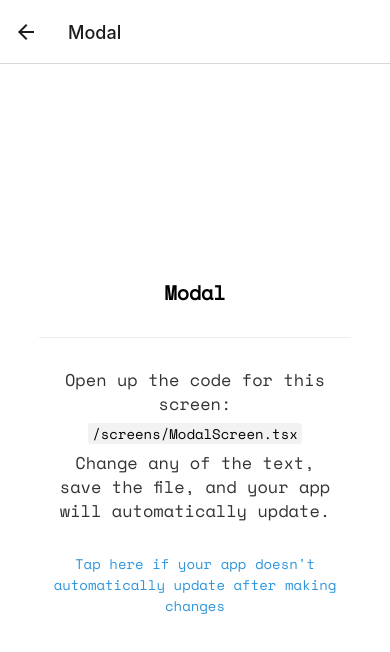
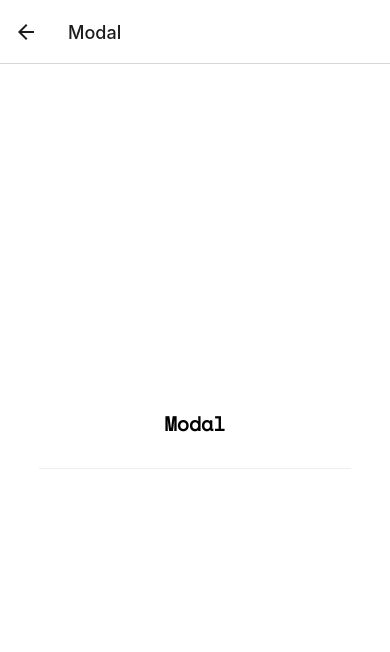
Before and after one commit to Nouran96/ECommerce_React_Native, a React Native app: screen /Modal in a window 390 px wide. Shown: the top 652 px of the page. Built offline with nearby package versions, Linux system fonts and the light colour scheme; what expo-linking would draw is missing.

Commit message:
Finish products list UI

```diff
--- a/app.json
+++ b/app.json
@@ -4,31 +4,29 @@
     "slug": "ECommerceReactNative",
     "version": "1.0.0",
     "orientation": "portrait",
-    "icon": "./assets/images/icon.png",
+    "icon": "./assets/images/logo.png",
     "scheme": "myapp",
     "userInterfaceStyle": "automatic",
     "splash": {
-      "image": "./assets/images/splash.png",
+      "image": "./assets/images/logo.png",
       "resizeMode": "contain",
       "backgroundColor": "#ffffff"
     },
     "updates": {
       "fallbackToCacheTimeout": 0
     },
-    "assetBundlePatterns": [
-      "**/*"
-    ],
+    "assetBundlePatterns": ["**/*"],
     "ios": {
       "supportsTablet": true
     },
     "android": {
       "adaptiveIcon": {
-        "foregroundImage": "./assets/images/adaptive-icon.png",
+        "foregroundImage": "./assets/images/logo.png",
         "backgroundColor": "#ffffff"
       }
     },
     "web": {
-      "favicon": "./assets/images/favicon.png"
+      "favicon": "./assets/images/logo.png"
     }
   }
 }
--- a/components/EditScreenInfo.tsx
+++ /dev/null
@@ -1,79 +0,0 @@
-import * as WebBrowser from 'expo-web-browser';
-import { StyleSheet, TouchableOpacity } from 'react-native';
-
-import Colors from '../constants/Colors';
-import { MonoText } from './StyledText';
-import { Text, View } from './Themed';
-
-export default function EditScreenInfo({ path }: { path: string }) {
-  return (
-    <View>
-      <View style={styles.getStartedContainer}>
-        <Text
-          style={styles.getStartedText}
-          lightColor="rgba(0,0,0,0.8)"
-          darkColor="rgba(255,255,255,0.8)">
-          Open up the code for this screen:
-        </Text>
-
-        <View
-          style={[styles.codeHighlightContainer, styles.homeScreenFilename]}
-          darkColor="rgba(255,255,255,0.05)"
-          lightColor="rgba(0,0,0,0.05)">
-          <MonoText>{path}</MonoText>
-        </View>
-
-        <Text
-          style={styles.getStartedText}
-          lightColor="rgba(0,0,0,0.8)"
-          darkColor="rgba(255,255,255,0.8)">
-          Change any of the text, save the file, and your app will automatically update.
-        </Text>
-      </View>
-
-      <View style={styles.helpContainer}>
-        <TouchableOpacity onPress={handleHelpPress} style={styles.helpLink}>
-          <Text style={styles.helpLinkText} lightColor={Colors.light.tint}>
-            Tap here if your app doesn't automatically update after making changes
-          </Text>
-        </TouchableOpacity>
-      </View>
-    </View>
-  );
-}
-
-function handleHelpPress() {
-  WebBrowser.openBrowserAsync(
-    'https://docs.expo.io/get-started/create-a-new-app/#opening-the-app-on-your-phonetablet'
-  );
-}
-
-const styles = StyleSheet.create({
-  getStartedContainer: {
-    alignItems: 'center',
-    marginHorizontal: 50,
-  },
-  homeScreenFilename: {
-    marginVertical: 7,
-  },
-  codeHighlightContainer: {
-    borderRadius: 3,
-    paddingHorizontal: 4,
-  },
-  getStartedText: {
-    fontSize: 17,
-    lineHeight: 24,
-    textAlign: 'center',
-  },
-  helpContainer: {
-    marginTop: 15,
-    marginHorizontal: 20,
-    alignItems: 'center',
-  },
-  helpLink: {
-    paddingVertical: 15,
-  },
-  helpLinkText: {
-    textAlign: 'center',
-  },
-});
--- a/components/Themed.tsx
+++ b/components/Themed.tsx
@@ -36,7 +36,13 @@ export function Text(props: TextProps) {
 
   return (
     <DefaultText
-      style={[{ color, fontFamily: "space-mono" }, style]}
+      style={[
+        {
+          color,
+          fontFamily: "space-mono",
+        },
+        style,
+      ]}
       {...otherProps}
     />
   );
--- a/constants/Colors.ts
+++ b/constants/Colors.ts
@@ -1,19 +1,19 @@
-const tintColorLight = '#2f95dc';
-const tintColorDark = '#fff';
+const tintColorLight = "#ee7e58";
+const tintColorDark = "#fff";
 
 export default {
   light: {
-    text: '#000',
-    background: '#fff',
+    text: "#000",
+    background: "#fff",
     tint: tintColorLight,
-    tabIconDefault: '#ccc',
+    tabIconDefault: "#ccc",
     tabIconSelected: tintColorLight,
   },
   dark: {
-    text: '#fff',
-    background: '#000',
+    text: "#fff",
+    background: "#000",
     tint: tintColorDark,
-    tabIconDefault: '#ccc',
+    tabIconDefault: "#ccc",
     tabIconSelected: tintColorDark,
   },
 };
--- a/screens/BagScreen.tsx
+++ b/screens/BagScreen.tsx
@@ -1,6 +1,5 @@
 import { StyleSheet } from "react-native";
 
-import EditScreenInfo from "../components/EditScreenInfo";
 import { Text, View } from "../components/Themed";
 
 export default function BagScreen() {
@@ -12,7 +11,6 @@ export default function BagScreen() {
         lightColor="#eee"
         darkColor="rgba(255,255,255,0.1)"
       />
-      <EditScreenInfo path="/screens/BagScreen.tsx" />
     </View>
   );
 }
--- a/screens/HomeScreen.tsx
+++ b/screens/HomeScreen.tsx
@@ -1,5 +1,5 @@
 import { useEffect, useState } from "react";
-import { StyleSheet, TouchableOpacity } from "react-native";
+import { StyleSheet, TouchableOpacity, Image } from "react-native";
 
 import { Text, View } from "../components/Themed";
 import { RootTabScreenProps, useAppDispatch } from "../types";
@@ -19,6 +19,13 @@ export default function HomeScreen({ navigation }: RootTabScreenProps<"Home">) {
   if (data.length > 0) {
     return (
       <View style={styles.container}>
+        <View style={styles.logoContainer}>
+          <Image
+            style={styles.tinyLogo}
+            source={require("../assets/images/logo.png")}
+          />
+          <Text style={{ fontWeight: "bold" }}>Beauty</Text>
+        </View>
         {data.map((cat, index) => (
           <TouchableOpacity
             key={index}
@@ -40,8 +47,16 @@ export default function HomeScreen({ navigation }: RootTabScreenProps<"Home">) {
 const styles = StyleSheet.create({
   container: {
     flex: 1,
+  },
+  logoContainer: {
+    marginTop: 30,
+    flexDirection: "row",
     alignItems: "center",
     justifyContent: "center",
+  },
+  tinyLogo: {
+    width: 50,
+    height: 100,
   },
   title: {
     fontSize: 20,
--- a/screens/ModalScreen.tsx
+++ b/screens/ModalScreen.tsx
@@ -1,18 +1,20 @@
-import { StatusBar } from 'expo-status-bar';
-import { Platform, StyleSheet } from 'react-native';
+import { StatusBar } from "expo-status-bar";
+import { Platform, StyleSheet } from "react-native";
 
-import EditScreenInfo from '../components/EditScreenInfo';
-import { Text, View } from '../components/Themed';
+import { Text, View } from "../components/Themed";
 
 export default function ModalScreen() {
   return (
     <View style={styles.container}>
       <Text style={styles.title}>Modal</Text>
-      <View style={styles.separator} lightColor="#eee" darkColor="rgba(255,255,255,0.1)" />
-      <EditScreenInfo path="/screens/ModalScreen.tsx" />
+      <View
+        style={styles.separator}
+        lightColor="#eee"
+        darkColor="rgba(255,255,255,0.1)"
+      />
 
       {/* Use a light status bar on iOS to account for the black space above the modal */}
-      <StatusBar style={Platform.OS === 'ios' ? 'light' : 'auto'} />
+      <StatusBar style={Platform.OS === "ios" ? "light" : "auto"} />
     </View>
   );
 }
@@ -20,16 +22,16 @@ export default function ModalScreen() {
 const styles = StyleSheet.create({
   container: {
     flex: 1,
-    alignItems: 'center',
-    justifyContent: 'center',
+    alignItems: "center",
+    justifyContent: "center",
   },
   title: {
     fontSize: 20,
-    fontWeight: 'bold',
+    fontWeight: "bold",
   },
   separator: {
     marginVertical: 30,
     height: 1,
-    width: '80%',
+    width: "80%",
   },
 });
--- a/screens/ProductsScreen.tsx
+++ b/screens/ProductsScreen.tsx
@@ -1,15 +1,19 @@
-import { ScrollView, StyleSheet, TouchableOpacity } from "react-native";
+import { ScrollView, StyleSheet, TouchableOpacity, Image } from "react-native";
 
 import { Text, View } from "../components/Themed";
 import { RootStackScreenProps, useAppDispatch, useAppSelector } from "../types";
 import mainCategories from "../mocks/categories.json";
 import { useEffect, useState } from "react";
 import { removeLastSubCat } from "../store/shared/sharedSlice";
+import useColorScheme from "../hooks/useColorScheme";
+import Colors from "../constants/Colors";
 
 export default function ProductsScreen({
   navigation,
   route,
 }: RootStackScreenProps<"Products">) {
+  const colorScheme = useColorScheme();
+
   const {
     shared: { subCats },
   } = useAppSelector((state) => state);
@@ -45,9 +49,31 @@ export default function ProductsScreen({
     <ScrollView>
       <View style={styles.container}>
         {products.map((pro, index) => (
-          <Text key={index} style={{ marginBottom: 10 }}>
-            {pro.name}
-          </Text>
+          <View style={styles.product} key={index}>
+            {pro.images && pro.images.length > 0 && (
+              <View>
+                <Image
+                  style={styles.productImage}
+                  source={{ uri: pro.images[0].url }}
+                />
+              </View>
+            )}
+
+            <View style={styles.productContent}>
+              <Text style={styles.title}>{pro.name}</Text>
+              <View style={styles.priceContainer}>
+                <Text
+                  style={{
+                    ...styles.currency,
+                    color: Colors[colorScheme].tint,
+                  }}
+                >
+                  $
+                </Text>
+                <Text style={styles.price}>{pro.price.value}</Text>
+              </View>
+            </View>
+          </View>
         ))}
       </View>
     </ScrollView>
@@ -56,17 +82,48 @@ export default function ProductsScreen({
 
 const styles = StyleSheet.create({
   container: {
+    flexDirection: "row",
+    flexWrap: "wrap",
+    margin: 10,
+  },
+  product: {
+    width: "50%",
+    alignItems: "center",
+    marginVertical: 15,
+  },
+  productImage: {
+    width: 150,
+    height: 150,
+    borderRadius: 30,
+  },
+  productContent: {
+    display: "flex",
+    flexGrow: 1,
     flex: 1,
+    marginHorizontal: 15,
+  },
+  title: {
+    marginVertical: 10,
+    textAlign: "center",
+  },
+  currency: {
+    fontSize: 25,
+    fontWeight: "bold",
+    marginEnd: 7,
+  },
+  priceContainer: {
+    display: "flex",
+    flexDirection: "row",
     alignItems: "center",
     justifyContent: "center",
   },
-  title: {
-    fontSize: 20,
+  price: {
     fontWeight: "bold",
+    fontSize: 17,
   },
-  separator: {
-    marginVertical: 30,
-    height: 1,
-    width: "80%",
-  },
+  // separator: {
+  //   marginVertical: 30,
+  //   height: 1,
+  //   width: "80%",
+  // },
 });
--- a/screens/WishlistScreen.tsx
+++ b/screens/WishlistScreen.tsx
@@ -1,6 +1,5 @@
 import { StyleSheet } from "react-native";
 
-import EditScreenInfo from "../components/EditScreenInfo";
 import { Text, View } from "../components/Themed";
 
 export default function WishlistScreen() {
@@ -12,7 +11,6 @@ export default function WishlistScreen() {
         lightColor="#eee"
         darkColor="rgba(255,255,255,0.1)"
       />
-      <EditScreenInfo path="/screens/WishlistScreen.tsx" />
     </View>
   );
 }
```
Also changed, not shown: assets/images/logo.png (added).
